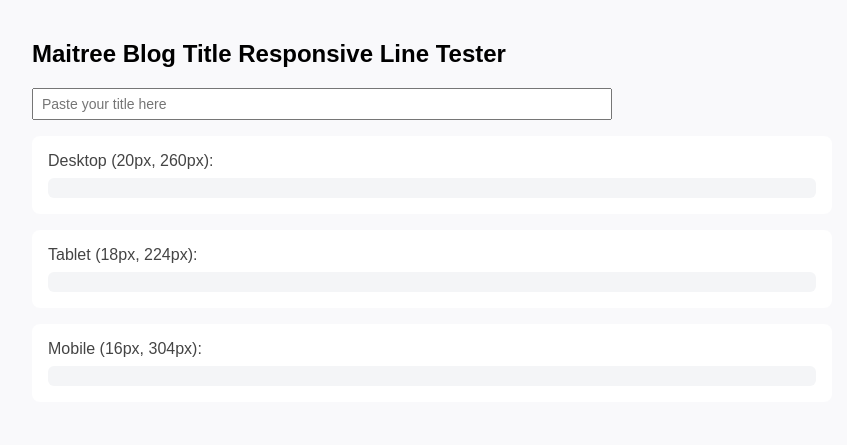
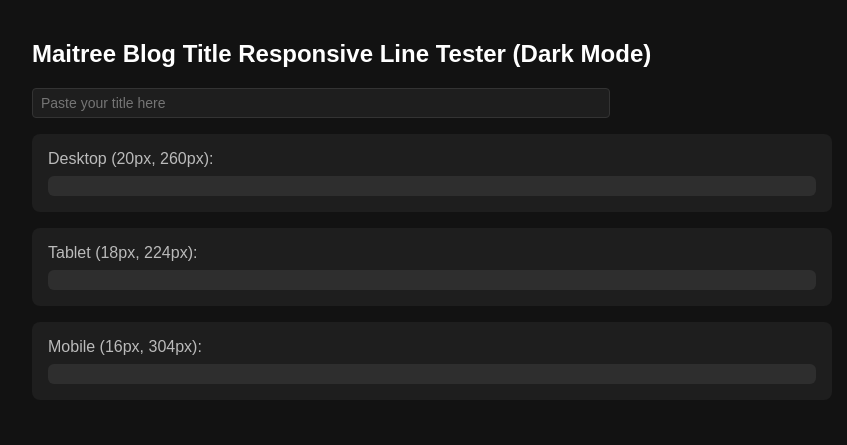
Before and after one commit to Spiral-0ut/HomeTips-Title-Excerpt-Calculator, a plain HTML site: page index.html in a window 1280 px wide. Shown: the whole page, without its empty margins (208-1055 px from the left). Drawn offline with Linux system fonts and the light colour scheme.

Commit message:
Update index.html

```diff
--- a/index.html
+++ b/index.html
@@ -2,7 +2,7 @@
 <html lang="en">
 <head>
   <meta charset="utf-8">
-  <title>Maitree Blog Title Responsive Line Tester</title>
+  <title>Maitree Blog Title Responsive Line Tester (Dark Mode)</title>
   <style>
     @font-face {
       font-family: 'Maitree';
@@ -12,23 +12,43 @@
     }
     body {
       font-family: Arial, sans-serif;
-      background: #f9f9fb;
+      background: #121212;
+      color: #e0e0e0;
       margin: 0;
       padding: 24px 48px;
       max-width: 800px;
       margin-left: auto;
       margin-right: auto;
     }
-    h2 { margin: 16px 0 20px; font-size: 1.5em; }
-    .controls { margin-bottom: 12px; }
-    input { font-size: 14px; padding: 6px 8px; margin-right: 8px; width: 70%; }
+    h2 {
+      margin: 16px 0 20px;
+      font-size: 1.5em;
+      color: #fff;
+    }
+    .controls {
+      margin-bottom: 12px;
+    }
+    input {
+      font-size: 14px;
+      padding: 6px 8px;
+      margin-right: 8px;
+      width: 70%;
+      background: #1e1e1e;
+      color: #e0e0e0;
+      border: 1px solid #333;
+      border-radius: 4px;
+    }
     .block {
-      background: #fff;
+      background: #1e1e1e;
       border-radius: 8px;
       margin: 16px 0;
       padding: 16px;
     }
-    .label { font-size: 1em; color: #444; margin-bottom: 6px; }
+    .label {
+      font-size: 1em;
+      color: #bbb;
+      margin-bottom: 6px;
+    }
     .maitree {
       font-family: 'Maitree', serif;
       font-weight: bold;
@@ -36,22 +56,27 @@
       line-height: 1.18;
       word-break: break-word;
       white-space: normal;
+      color: #e0e0e0;
     }
     #desktop { font-size: 20px; width: 260px; }
     #tablet  { font-size: 18px; width: 224px; }
     #mobile  { font-size: 16px; width: 304px; }
     pre {
-      background: #f4f5f7;
+      background: #2e2e2e;
       border-radius: 6px;
       padding: 10px;
       margin: 0;
       white-space: pre-wrap;
       font-size: 0.95em;
+      color: #e0e0e0;
     }
+    /* PASS / FAIL colors */
+    .pass { color: #6cc070; font-weight: bold; }
+    .fail { color: #e57373; font-weight: bold; }
   </style>
 </head>
 <body>
-  <h2>Maitree Blog Title Responsive Line Tester</h2>
+  <h2>Maitree Blog Title Responsive Line Tester (Dark Mode)</h2>
 
   <div class="controls">
     <input id="titleInput" placeholder="Paste your title here" oninput="handleInput()">
@@ -80,16 +105,12 @@
       { id: 'mobile',  requiredLines: 2, minLast: 160, maxLast: 303.9, width: 304 }
     ];
 
-    // Measure the width of each rendered line in the box
     function measureLines(box) {
-      const rects = Array.from(box.getClientRects())
-                          .filter(r => r.width > 1);
+      const rects = Array.from(box.getClientRects()).filter(r => r.width > 1);
       if (rects.length > 1) {
         return rects.map(r => Math.round(r.width * 100) / 100);
       }
-      // Fallback: measure per-character
-      const tn = Array.from(box.childNodes)
-                      .find(n => n.nodeType === Node.TEXT_NODE);
+      const tn = Array.from(box.childNodes).find(n => n.nodeType === Node.TEXT_NODE);
       if (!tn) return [];
       const charRects = [];
       const range = document.createRange();
@@ -113,10 +134,9 @@
       return lines;
     }
 
-    // Validate against required schema
     function schemaCheck(lineWidths, bp) {
-      const fail = msg => `<span style="color:#d12b3a;font-weight:bold;">❌ FAIL</span> <span style="color:#d12b3a;">${msg}</span>`;
-      const pass = () => `<span style="color:#1bb956;font-weight:bold;">✅ PASS!</span>`;
+      const fail = msg => `<span class="fail">❌ FAIL</span> <span class="fail">${msg}</span>`;
+      const pass = () => `<span class="pass">✅ PASS!</span>`;
 
       if (lineWidths.length !== bp.requiredLines)
         return fail(`Requires ${bp.requiredLines} lines, found ${lineWidths.length}`);
@@ -132,7 +152,6 @@
       return pass();
     }
 
-    // Update all boxes with the current title
     function measureAll() {
       const title = document.getElementById('titleInput').value;
       BREAKPOINTS.forEach(bp => {
@@ -142,7 +161,7 @@
         BREAKPOINTS.forEach(bp => {
           const box = document.getElementById(bp.id);
           const lw = measureLines(box);
-          let out = lw.map((w, i) => `Line ${i+1}: ${Math.round(w*100)/100}px`).join('\n')
+          let out = lw.map((w,i) => `Line ${i+1}: ${Math.round(w*100)/100}px`).join('\n')
                   + `\nLines: ${lw.length}\n\n`
                   + schemaCheck(lw, bp);
           document.getElementById(bp.id + 'Result').innerHTML = out;
@@ -150,11 +169,10 @@
       }, 50);
     }
 
-    // Debounced input handler
     let debounceTimer;
     function handleInput() {
       clearTimeout(debounceTimer);
-      debounceTimer = setTimeout(measureAll, 10);
+      debounceTimer = setTimeout(measureAll, 100);
     }
   </script>
 </body>
```
